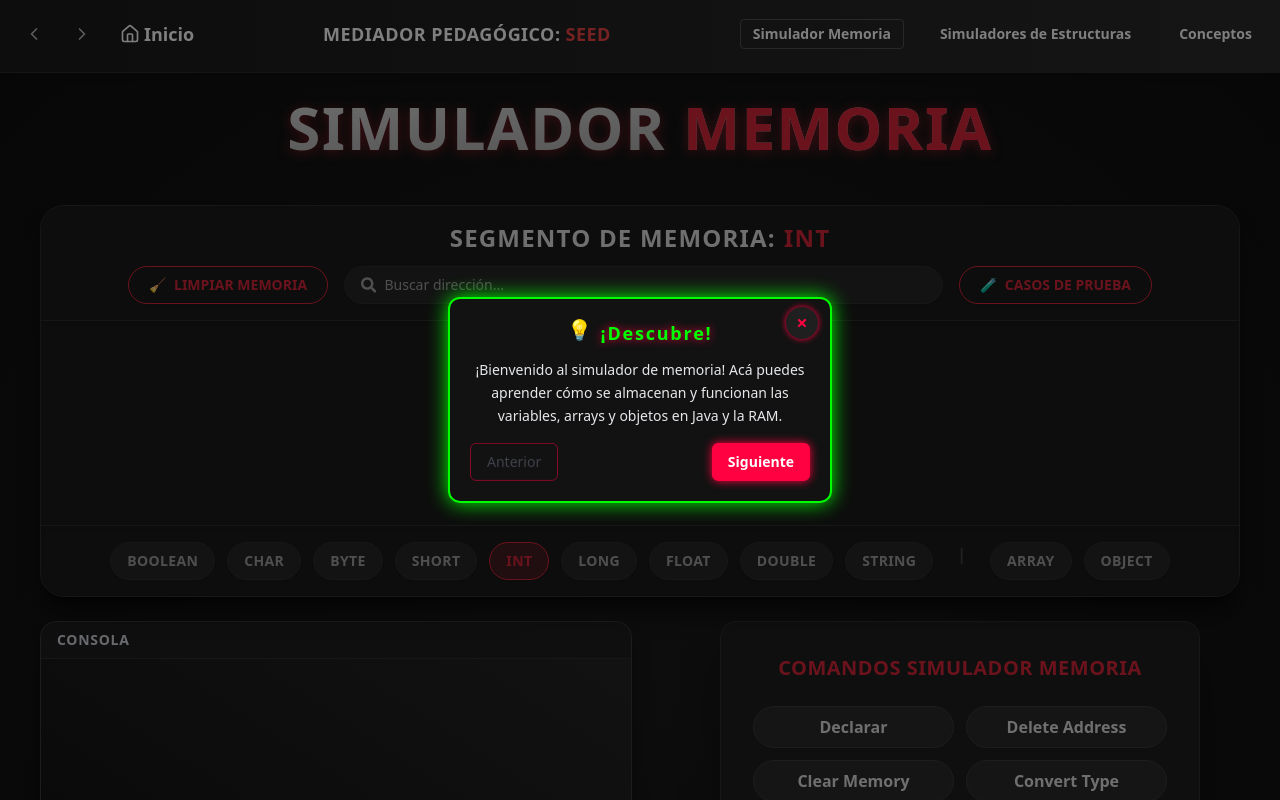
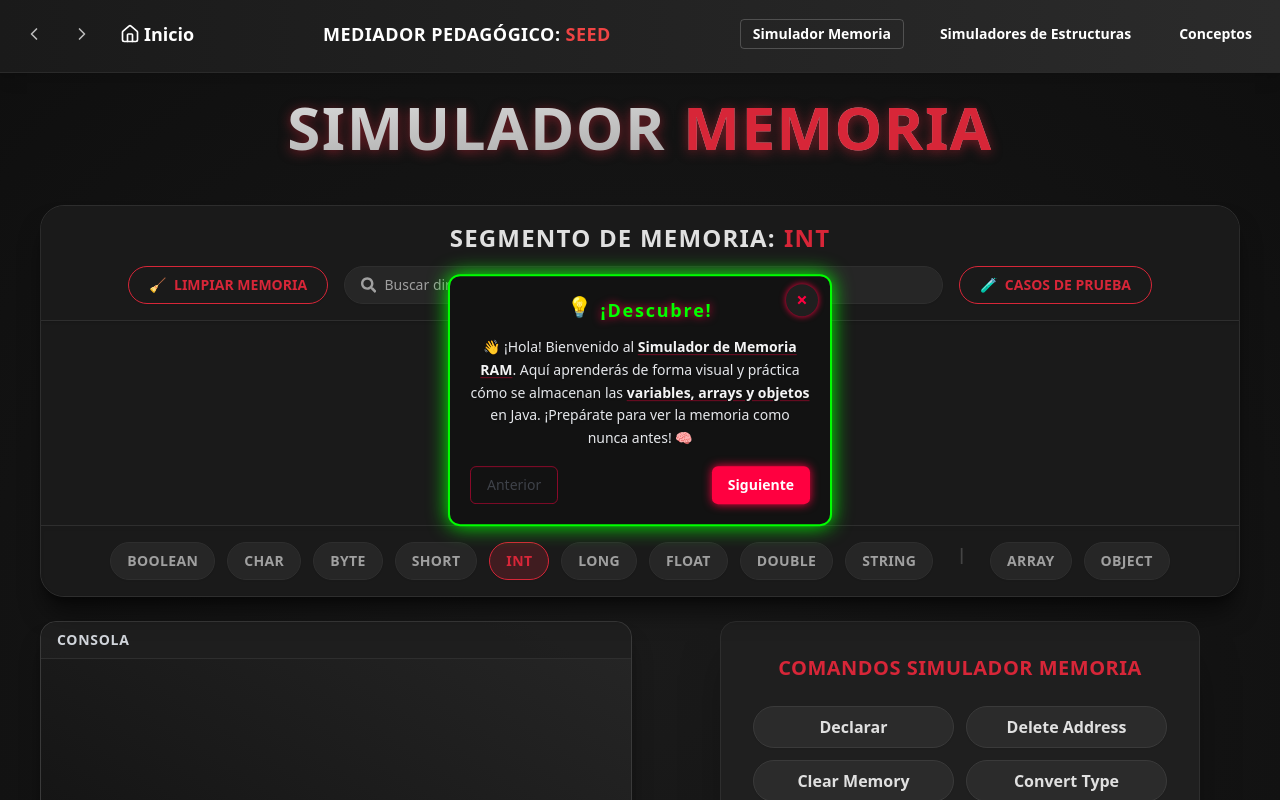
Before and after one commit to jenni-03/mediador-pedagogico, a React (Vite) app: page /simulador/memoria in a window 1280 px wide. Shown: the top 800 px of the page. Built offline with nearby package versions, Linux system fonts and the light colour scheme.

Commit message:
Mejoras en el asistente de tour, ahora se puede señalar varias elementos al mismo tiempo solo modificando su id como si fuera un array; ej: comandoCreado.[1,2,3,4]
Tambien, se puede hacer usando la "," para separar.

```diff
--- a/src/pages/memory_simulator/components/molecules/ConsoleComponent.tsx
+++ b/src/pages/memory_simulator/components/molecules/ConsoleComponent.tsx
@@ -152,7 +152,9 @@ export function ConsoleComponent({
         </div>
 
         {/* Input */}
-        <div className="flex flex-col sm:flex-row items-center px-4 py-2 border-t border-[#2E2E2E] bg-[#1F1F1F]/80 rounded-b-2xl">
+        <div className="flex flex-col sm:flex-row items-center px-4 py-2 border-t border-[#2E2E2E] bg-[#1F1F1F]/80 rounded-b-2xl"
+        data-tour="divInputConsola"
+        >
           <span className="text-[#00ff98] font-semibold mr-2 sm:mr-4">$</span>
           <input
             ref={inputRef}
@@ -163,6 +165,7 @@ export function ConsoleComponent({
             onKeyDown={handleKeyDown}
             autoFocus
             spellCheck={false}
+            data-tour="inputConsola"
           />
           {/* Botones en móvil */}
           <div className="flex items-center mt-2 sm:hidden gap-2">
--- a/src/pages/memory_simulator/components/molecules/ObjectMemory.tsx
+++ b/src/pages/memory_simulator/components/molecules/ObjectMemory.tsx
@@ -96,6 +96,7 @@ export function ObjectMemory({
                 whileHover={{ scale: 1.03 }}
                 whileTap={{ scale: 0.98 }}
                 onClick={() => setSelectedEntry(entry)}
+                data-tour={`divObjeto.${index + 1}`}
                 className="
                   relative bg-gradient-to-br from-[#262626] to-[#1F1F1F]
                   p-5 rounded-2xl border border-[#2E2E2E]
@@ -110,6 +111,7 @@ export function ObjectMemory({
                     setChangeTypeTarget(entry.address);
                   }}
                   title="Cambiar tipo de dato"
+                  data-tour={`engranajeObjeto.${index + 1}`}
                   className="
                     absolute top-3 left-3 flex items-center gap-1
                     text-sm text-gray-300 hover:text-white hover:bg-[#D72638]
@@ -125,6 +127,7 @@ export function ObjectMemory({
                     e.stopPropagation();
                     setDeleteTarget(entry.address);
                   }}
+                  data-tour={`eliminarObjeto.${index + 1}`}
                   title="Eliminar objeto"
                   className="
                     absolute top-3 right-3 flex items-center gap-1
--- a/src/shared/constants/tourDescriptions.ts
+++ b/src/shared/constants/tourDescriptions.ts
@@ -9,24 +9,17 @@ export type TourStep = {
   text?: string;
 };
 
-
 //Categoría: MEMORIA
 export const memoriaDescriptions: TourStep[] = [
   {
     type: "info",
     description:
-      "¡Bienvenido al simulador de memoria! Acá puedes aprender cómo se almacenan y funcionan las variables, arrays y objetos en Java y la RAM.",
-  },
-  {
-    id: "buscador",
-    description:
-      "Puedes buscar una dirección de memoria específica y ver en qué segmento está y qué contiene.",
-    type: "element",
+      "👋 ¡Hola! Bienvenido al **Simulador de Memoria RAM**. Aquí aprenderás de forma visual y práctica cómo se almacenan las **variables, arrays y objetos** en Java. ¡Prepárate para ver la memoria como nunca antes! 🧠",
   },
   {
     id: "casosPrueba",
     description:
-      "Desde aquí puedes gestionar y ejecutar varios comandos de prueba de forma automatizada. Ideal para simular múltiples operaciones en la memoria.",
+      "📦 Desde este panel podrás **crear, editar y ejecutar comandos de prueba**. Ideal para simular operaciones reales en la memoria y ver cómo cambian los datos.",
     type: "element",
   },
   {
@@ -36,19 +29,46 @@ export const memoriaDescriptions: TourStep[] = [
   {
     id: "inputCasos",
     description:
-      "Escribe aquí el comando que deseas añadir como caso de prueba. Puedes usar cualquier comando válido de la consola.",
+      "✍️ Aquí escribes tu comando. Es como una pequeña consola donde defines variables, arrays u objetos tal como lo harías en Java.",
+    type: "element",
+  },
+  {
+    id: "inputCasos",
+    text: "int arrayTest[] = {23,12,43,23};",
+    type: "write",
+  },
+  {
+    id: "inputCasos",
+    description:
+      "🎯 Ya escribimos un comando para crear un **array de enteros**. Esto se convertirá en una nueva estructura en memoria.",
     type: "element",
   },
   {
     id: "botonAñadirCasos",
     description:
-      "Una vez escrito el comando, haz clic en este botón para añadirlo a la lista de pruebas que vas a ejecutar.",
+      "➕ Presiona este botón para **añadir el comando a la lista** de pruebas. Así podrás ejecutarlo junto con otros comandos más adelante.",
+    type: "element",
+  },
+  {
+    id: "botonAñadirCasos",
+    type: "action",
+  },
+  {
+    id: "comandoCreado.1",
+    description:
+      "✅ ¡Perfecto! El comando fue añadido. Aquí puedes ver que ya hace parte de la lista de pruebas.",
+    type: "element",
+  },
+  {
+    id: "lapiz,equis",
+    description:
+      "✏️ Usa el **ícono de lápiz** para editar un comando. ❌ Usa el de la equis para eliminarlo si cometiste un error. ¡Todo bajo control!",
     type: "element",
   },
   {
     id: "botonCargarPruebas",
     description:
-      "Este botón carga un conjunto de comandos de prueba predefinidos para que no tengas que escribirlos uno por uno. Lo usaremos en este tour.",
+      "🚀 ¿No quieres escribir todo manualmente? Presiona este botón para **cargar comandos predefinidos** automáticamente.",
     type: "element",
   },
   {
@@ -56,15 +76,15 @@ export const memoriaDescriptions: TourStep[] = [
     type: "action",
   },
   {
-    id: "listaComandos",
+    id: "comandoCreado.[1,2,3,4]",
     description:
-      "Aquí se muestran todos los comandos añadidos. Puedes editarlos usando el ícono de lápiz ✏️ o eliminarlos con el ícono ❌.",
+      "🔁 Se añadieron múltiples comandos. Puedes hacer clic sobre ellos para **seleccionarlos** y ejecutarlos juntos.",
     type: "element",
   },
   {
     id: "botonSeleccionarPruebas",
     description:
-      "Puedes seleccionar manualmente los comandos que deseas ejecutar, o simplemente hacer clic aquí para seleccionar toda la lista de comandos de forma rápida.",
+      "☑️ Si quieres **seleccionar todos los comandos de una sola vez**, este botón es tu mejor aliado.",
     type: "element",
   },
   {
@@ -74,7 +94,7 @@ export const memoriaDescriptions: TourStep[] = [
   {
     id: "botonEjecutarPruebas",
     description:
-      "Perfecto. Ya que tienes los comandos seleccionados, haz clic aquí para ejecutarlos en orden y ver los efectos en la memoria.",
+      "🧪 Ya tienes los comandos listos. ¡Es momento de ejecutarlos y ver cómo se transforman en estructuras dentro de la memoria!",
     type: "element",
   },
   {
@@ -84,7 +104,7 @@ export const memoriaDescriptions: TourStep[] = [
   {
     id: "resultadosComandos",
     description:
-      "Aquí verás el resultado de cada comando ejecutado, junto con un mensaje que indica lo que ocurrió. Si el mensaje aparece en verde, todo salió bien. Si está en rojo, hubo un error que debes revisar.",
+      "📋 Aquí verás el resultado de cada comando: **verde si fue exitoso** ✅ o **rojo si tuvo errores** ❌. ¡Ideal para aprender de tus intentos!",
     type: "element",
   },
   {
@@ -94,24 +114,37 @@ export const memoriaDescriptions: TourStep[] = [
   {
     id: "visualizacionVariables",
     description:
-      "Aquí puedes visualizar el segmento actual de la memoria. Cada tarjeta representa una variable almacenada. ¡Es increíble cómo todo cobra vida, verdad?",
+      "🧩 Este panel muestra el **estado actual de la memoria RAM**. Cada tarjeta representa una variable u objeto almacenado.",
     type: "element",
   },
   {
-    type: "info",
+    id: "divObjeto.[1,2,3]",
     description:
-      "El ícono de engranaje te permite cambiar el tipo de dato (también conocido como *casting* en Java), por ejemplo: de `int` a `long`. En la esquina superior izquierda verás su dirección de memoria, en la esquina superior derecha su tamaño en bytes, y el ícono de X morado sirve para eliminarla de la memoria.",
+      "🧱 Estas tarjetas representan objetos almacenados. Observa su dirección, nombre y atributos internos.",
+    type: "element",
+  },
+  {
+    id: "engranajeObjeto.[1,2,3]",
+    description:
+      "⚙️ Usa este engranaje para **cambiar el tipo de dato** (casting). En Java no puedes cambiar el tipo de objetos, pero sí arrays y primitivos.",
+    type: "element",
+  },
+  {
+    id: "eliminarObjeto.[1,2,3]",
+    description:
+      "🗑️ Usa este botón para **eliminar objetos de la memoria**. ¡Pero cuidado! Algunas estructuras están ligadas a otras, como en POO.",
+    type: "element",
   },
   {
     id: "segment-buttons",
     description:
-      "Usa estos botones para visualizar cada segmento de memoria: primitivos, arrays y objetos. Así entenderás cómo se distribuye la RAM.",
+      "🧠 Usa estos botones para **explorar diferentes segmentos** de la memoria: variables, arrays y objetos.",
     type: "element",
   },
   {
     id: "botonArray",
     description:
-      "Ahora vamos a explorar el segmento dedicado a los arrays. Haz clic en este botón para seleccionarlo.",
+      "🔍 Vamos a analizar los arrays. Presiona este botón para cambiar al segmento correspondiente.",
     type: "element",
   },
   {
@@ -121,13 +154,13 @@ export const memoriaDescriptions: TourStep[] = [
   {
     id: "visualizacionVariables",
     description:
-      "¡Perfecto! Al seleccionar el botón de arrays, ahora puedes ver todos los arrays almacenados en este segmento de memoria. Cada tarjeta representa un array con su tipo, tamaño y dirección.",
+      "📊 Ahora ves los **arrays activos**. Cada uno muestra su tipo, tamaño y elementos almacenados.",
     type: "element",
   },
   {
     id: "limpiar",
     description:
-      "Usa este botón para limpiar completamente toda la memoria, incluyendo objetos, arrays, variables y sus registros. Vamos a limpiar para dejarla como estaba desde el inicio del tour",
+      "🧹 Usa este botón para **limpiar toda la memoria**. Es como reiniciar la simulación desde cero.",
     type: "element",
   },
   {
@@ -137,43 +170,57 @@ export const memoriaDescriptions: TourStep[] = [
   {
     id: "consola",
     description:
-      "En la consola puedes insertar variables, cambiar tipos, actualizar valores, consultar tamaños, y mucho más usando comandos de texto.",
+      "🧠 En la **consola** puedes escribir comandos de texto para interactuar con la memoria. Es como una caja mágica donde puedes declarar, borrar, cambiar tipos y más.",
     type: "element",
   },
   {
-    id: "consola",
-    type: "action",
+    id: "divInputConsola",
+    description:
+      "⌨️ Aquí es donde vas a **escribir tus comandos**. Puedes usar instrucciones como `delete address`, `convert type`, `address of`, entre muchas otras. ¡Todo comienza escribiendo!",
+    type: "element",
   },
   {
     id: "inputConsola",
-    text:
-      "insert int xd = 243535;",
+    text: "int arrayTest[] = {10,20,30,40};",
     type: "write",
   },
   {
-    type: "info",
+    id: "divInputConsola",
     description:
-      "Este comando sirve para insertar una variable de tipo entera en la memoria, o cualquier tipo de variable.",
+      "📥 Hemos ingresado un comando para **crear un array** llamado `arrayTest`. Ahora lo vamos a ejecutar y ver qué pasa.",
+    type: "element",
   },
   {
     id: "inputConsola",
     type: "enter",
   },
   {
+    id: "divInputConsola",
+    description:
+      "✅ ¡Listo! El comando se ejecutó **sin errores**, lo que significa que el array fue creado correctamente.",
+    type: "element",
+  },
+  {
+    id: "visualizacionVariables",
+    description:
+      "🧩 Ahora verás los **elementos del array** representados como tarjetas. Cada una muestra su **dirección de memoria**, **tipo de dato** y el **espacio que ocupa**.",
+    type: "element",
+  },
+  {
     id: "comandos",
     description:
-      "Haz clic aquí para ver la lista de comandos que puedes usar, con ejemplos y su sintaxis.",
+      "📚 Si necesitas ayuda, aquí tienes la lista de **comandos disponibles**, cada uno con su descripción y ejemplo. ¡Úsalo como referencia rápida!",
     type: "element",
   },
   {
     type: "info",
     description:
-      "Recuerda: puedes limpiar la memoria, modificar valores, insertar arrays u objetos, borrar variables o incluso convertir sus tipos si es válido.",
+      "🛠️ Recuerda: puedes **modificar valores**, **eliminar variables**, **insertar arrays u objetos**, e incluso **convertir tipos** si es válido. ¡Explora sin miedo!",
   },
   {
     type: "info",
     description:
-      "¡Todo lo que haces se refleja en tiempo real! Aprovecha para entender cómo funciona la memoria de forma visual y práctica.",
+      "🔄 Todo lo que haces se **refleja en tiempo real**. Aprovecha esta herramienta para entender cómo funciona la memoria de manera **visual, interactiva y divertida**.",
   },
 ];
 
--- a/src/shared/tour/CustomTour.tsx
+++ b/src/shared/tour/CustomTour.tsx
@@ -3,7 +3,7 @@ import { getTourDescriptions, TourStep } from "../constants/tourDescriptions";
 import HighlightBox from "./HighlightBox";
 import TourTooltip from "./TourTooltip";
 import ArrowPointer from "./ArrowPointer";
-import useViewport from "./useViewport"; // Asegúrate de ajustar la ruta según corresponda
+import useViewport from "./useViewport";
 
 export type TourType = "memoria" | "secuencia" | "pila";
 
@@ -18,65 +18,51 @@ const CustomTour: React.FC<CustomTourProps> = ({ tipo }) => {
   );
   const [currentStep, setCurrentStep] = useState(0);
   const [isActive, setIsActive] = useState(false);
-  const [highlightStyle, setHighlightStyle] = useState<React.CSSProperties>({});
-  const [currentTarget, setCurrentTarget] = useState<HTMLElement | null>(null);
+  const [highlightBoxes, setHighlightBoxes] = useState<React.CSSProperties[]>(
+    []
+  );
   const [arrowPosition, setArrowPosition] = useState<"top" | "bottom">("top");
 
   const { width: viewportWidth, height: viewportHeight } = useViewport();
   const step = tourSteps[currentStep];
 
-  // Bloquea el scroll del body mientras el tour está activo.
-  // useEffect(() => {
-  //   const preventScroll = (e: Event) => {
-  //     e.preventDefault();
-  //   };
-
-  //   if (isActive) {
-  //     document.body.style.overflow = "hidden";
-  //     document.addEventListener("touchmove", preventScroll, { passive: false });
-  //     document.addEventListener("wheel", preventScroll, { passive: false });
-  //   } else {
-  //     document.body.style.overflow = "auto";
-  //     document.removeEventListener("touchmove", preventScroll);
-  //     document.removeEventListener("wheel", preventScroll);
-  //   }
-
-  //   return () => {
-  //     document.body.style.overflow = "auto";
-  //     document.removeEventListener("touchmove", preventScroll);
-  //     document.removeEventListener("wheel", preventScroll);
-  //   };
-  // }, [isActive]);
-
-  // Activa el tour al montar el componente.
   useEffect(() => {
     setIsActive(true);
     setCurrentStep(0);
   }, []);
 
   useEffect(() => {
+    if (!isActive) return;
+
+    const handleKeyDown = (e: KeyboardEvent) => {
+      if (e.key === "Enter") {
+        e.preventDefault();
+        nextStep();
+      }
+    };
+
+    window.addEventListener("keydown", handleKeyDown);
+    return () => {
+      window.removeEventListener("keydown", handleKeyDown);
+    };
+  }, [isActive, currentStep]);
+
+
+  useEffect(() => {
     if (!isActive || !step) return;
 
     if (step.type === "info") {
-      // Paso de información: centramos la vista y ajustamos el highlight.
       document.body.style.overflow = "auto";
       window.scrollTo({ top: 0, behavior: "smooth" });
       setTimeout(() => {
         document.body.style.overflow = "hidden";
       }, 600);
 
-      setCurrentTarget(null);
-      setHighlightStyle({
-        position: "absolute",
-        top: viewportHeight / 2 - 50,
-        left: viewportWidth / 2 - 150,
-        width: 0,
-        height: 0,
-      });
+      // 👇 LIMPIAMOS cualquier highlight anterior
+      setHighlightBoxes([]);
       return;
     }
 
-    // Ejecuta acciones de "action", "write" o "enter" y avanza.
     if (step.type === "action" && step.id) {
       const el = document.querySelector<HTMLElement>(
         step.id.startsWith(".") ? step.id : `[data-tour="${step.id}"]`
@@ -85,18 +71,24 @@ const CustomTour: React.FC<CustomTourProps> = ({ tipo }) => {
       setTimeout(() => setCurrentStep((prev) => prev + 1), 300);
       return;
     }
+
     if (step.type === "write" && step.id && step.text) {
       const el = document.querySelector<HTMLInputElement>(
         `[data-tour="${step.id}"]`
       );
       if (el) {
-        el.value = step.text;
+        const nativeInputValueSetter = Object.getOwnPropertyDescriptor(
+          window.HTMLInputElement.prototype,
+          "value"
+        )?.set;
+        nativeInputValueSetter?.call(el, step.text);
         const inputEvent = new Event("input", { bubbles: true });
         el.dispatchEvent(inputEvent);
       }
       setTimeout(() => setCurrentStep((prev) => prev + 1), 300);
       return;
     }
+
     if (step.type === "enter" && step.id) {
       const el = document.querySelector<HTMLInputElement>(
         `[data-tour="${step.id}"]`
@@ -114,33 +106,49 @@ const CustomTour: React.FC<CustomTourProps> = ({ tipo }) => {
       return;
     }
 
-    // Paso de tipo "element": actualiza el highlight y recalcula la posición.
     if (step.type === "element" && step.id) {
-      const el = document.querySelector<HTMLElement>(
-        `[data-tour="${step.id}"]`
-      );
-      if (!el) return;
+      let ids: string[] = [];
 
-      // Realiza scroll suave para centrar el elemento.
-      el.scrollIntoView({ behavior: "smooth", block: "center" });
+      if (/\[.*\]$/.test(step.id)) {
+        // Soporta tanto comandoCreado[1,2,3] como comandoCreado.[1,2,3]
+        const match = step.id.match(/^([a-zA-Z0-9_-]+)(?:\.)?\[(.*)\]$/);
+        if (match) {
+          const base = match[1];
+          const nums = match[2].split(",").map((n) => n.trim());
+          ids = nums.map((n) => `${base}.${n}`);
+        }
+      } else if (step.id.includes(",")) {
+        ids = step.id.split(",").map((id) => id.trim());
+      } else {
+        ids = [step.id];
+      }
 
-      // Función para actualizar la posición (calculada en base a getBoundingClientRect).
-      const updatePosition = () => {
+
+      const elements = ids
+        .map(
+          (id) =>
+            document.querySelector(`[data-tour="${id}"]`) as HTMLElement | null
+        )
+        .filter((el): el is HTMLElement => el !== null);
+
+      if (elements.length === 0) return;
+
+      const updateHighlightPosition = () => {
+        const boxes: React.CSSProperties[] = elements.map((el) => {
           const rect = el.getBoundingClientRect();
-        const scrollTop = window.scrollY || document.documentElement.scrollTop;
+          const scrollTop =
+            window.scrollY || document.documentElement.scrollTop;
           const scrollLeft =
             window.scrollX || document.documentElement.scrollLeft;
-
           const top = rect.top + scrollTop - 8;
           const left = rect.left + scrollLeft - 8;
           const width = rect.width + 16;
           const height = rect.height + 16;
+          const shouldShowAbove = top + height + 150 > viewportHeight;
 
-        const shouldShowAbove = top + height + 150 > viewportHeight;
-        // Si el tooltip se posicionará encima, mostramos la flecha abajo y viceversa.
           setArrowPosition(shouldShowAbove ? "bottom" : "top");
 
-        setHighlightStyle({
+          return {
             position: "absolute",
             top,
             left,
@@ -151,29 +159,28 @@ const CustomTour: React.FC<CustomTourProps> = ({ tipo }) => {
             zIndex: 9998,
             pointerEvents: "none",
             transition: "all 0.3s ease",
+          };
         });
+
+        setHighlightBoxes(boxes);
       };
 
-      // Usamos un timeout para permitir que el scroll se complete.
-      setTimeout(() => {
-        updatePosition();
-        setCurrentTarget(el);
-      }, 600);
+      // Scroll to the first element
+      elements[0].scrollIntoView({ behavior: "smooth", block: "center" });
 
-      // Agregamos un listener al scroll para recalcular en tiempo real
-      const handleScroll = () => {
-        updatePosition();
-      };
+      // Actualizar una vez que se haya centrado
+      setTimeout(updateHighlightPosition, 400);
 
-      window.addEventListener("scroll", handleScroll, true);
-      // También observamos cambios en el tamaño del elemento y en la ventana
-      const resizeObserver = new ResizeObserver(updatePosition);
-      resizeObserver.observe(el);
-      window.addEventListener("resize", updatePosition);
+      // Listener para seguir el scroll y resize
+      window.addEventListener("scroll", updateHighlightPosition, true);
+      window.addEventListener("resize", updateHighlightPosition);
+
+      const resizeObserver = new ResizeObserver(updateHighlightPosition);
+      elements.forEach((el) => resizeObserver.observe(el));
 
       return () => {
-        window.removeEventListener("scroll", handleScroll, true);
-        window.removeEventListener("resize", updatePosition);
+        window.removeEventListener("scroll", updateHighlightPosition, true);
+        window.removeEventListener("resize", updateHighlightPosition);
         resizeObserver.disconnect();
       };
     }
@@ -193,29 +200,27 @@ const CustomTour: React.FC<CustomTourProps> = ({ tipo }) => {
     }
   };
 
-  const showHighlight = step?.type === "element" && currentTarget;
-
   return (
     <>
       {isActive &&
         step &&
         !["action", "write", "enter"].includes(step.type) && (
           <>
-            <div className="fixed inset-0 bg-black bg-opacity-50 z-[9997]" />
-
-            {showHighlight && (
-              <>
-                <HighlightBox style={highlightStyle} />
+            <div className="fixed inset-0 z-[9997]" />
+            {highlightBoxes.map((style, idx) => (
+              <React.Fragment key={idx}>
+                <HighlightBox style={style} />
+                {idx === 0 && (
                   <ArrowPointer
                     position={arrowPosition}
-                  highlightStyle={highlightStyle}
+                    highlightStyle={style}
                   />
-              </>
                 )}
-
+              </React.Fragment>
+            ))}
             <TourTooltip
               description={step.description || ""}
-              highlightStyle={highlightStyle}
+              highlightStyle={highlightBoxes[0] || {}}
               onPrev={prevStep}
               onNext={nextStep}
               isFirst={currentStep === 0}
@@ -236,7 +241,7 @@ const CustomTour: React.FC<CustomTourProps> = ({ tipo }) => {
             setIsActive(true);
             setCurrentStep(0);
           }}
-          className="fixed bottom-5 right-5 w-12 h-12 rounded-full bg-white text-[#1a1a1a] flex items-center justify-center text-xl shadow-[0_0_10px_rgba(0, 0, 0, 0.3)] hover:bg-[#ff0040] hover:text-white hover:shadow-[0_0_12px_#ff0040] transition-all duration-300 cursor-pointer z-[9999]"
+          className="fixed bottom-5 right-5 w-12 h-12 rounded-full bg-white text-[#1a1a1a] flex items-center justify-center text-xl shadow-[0_0_10px_rgba(0,0,0,0.3)] hover:bg-[#ff0040] hover:text-white hover:shadow-[0_0_12px_#ff0040] transition-all duration-300 cursor-pointer z-[9999]"
           title="Asistente Tour"
         >
           <span className="animate-pulse drop-shadow-[0_0_6px_#000000]">
--- a/src/shared/tour/TourTooltip.tsx
+++ b/src/shared/tour/TourTooltip.tsx
@@ -184,6 +184,24 @@ const TourTooltip: React.FC<Props> = ({
     // eslint-disable-next-line react-hooks/exhaustive-deps
   }, [highlightStyle, isInfo, viewportDimensions]);
 
+  // Función para convertir **negrilla** en <strong>
+  const parseDescription = (text: string): JSX.Element[] => {
+    const parts = text.split(/(\*\*[^*]+\*\*)/g);
+    return parts.map((part, index) => {
+      if (part.startsWith("**") && part.endsWith("**")) {
+        return (
+          <strong
+            key={index}
+            className="font-semibold text-[#F4F4F5] underline decoration-[#ff0040]/40 underline-offset-2"
+          >
+            {part.slice(2, -2)}
+          </strong>
+        );
+      }
+      return <span key={index}>{part}</span>;
+    });
+  };
+
   const tooltipContent = (
     <div
       ref={tooltipRef}
@@ -239,7 +257,7 @@ const TourTooltip: React.FC<Props> = ({
 
       {/* Descripción */}
       <p className="text-gray-200 font-medium text-sm mb-4 leading-relaxed drop-shadow-sm">
-        {description}
+        {parseDescription(description)}
       </p>
 
       {/* Navegación */}
```
Also changed, not shown: src/pages/memory_simulator/components/molecules/TestCasesModal.tsx (+10 -0 lines), src/shared/tour/HighlightBox.tsx (+4 -4 lines). Lines whose indentation alone changed are shown as unchanged.
